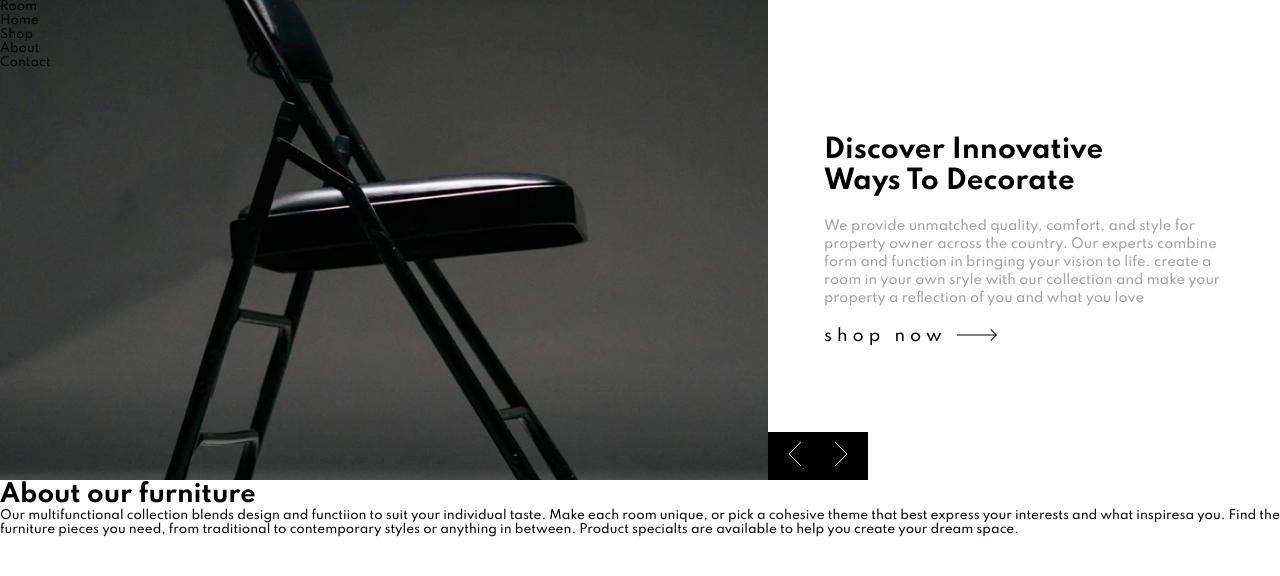
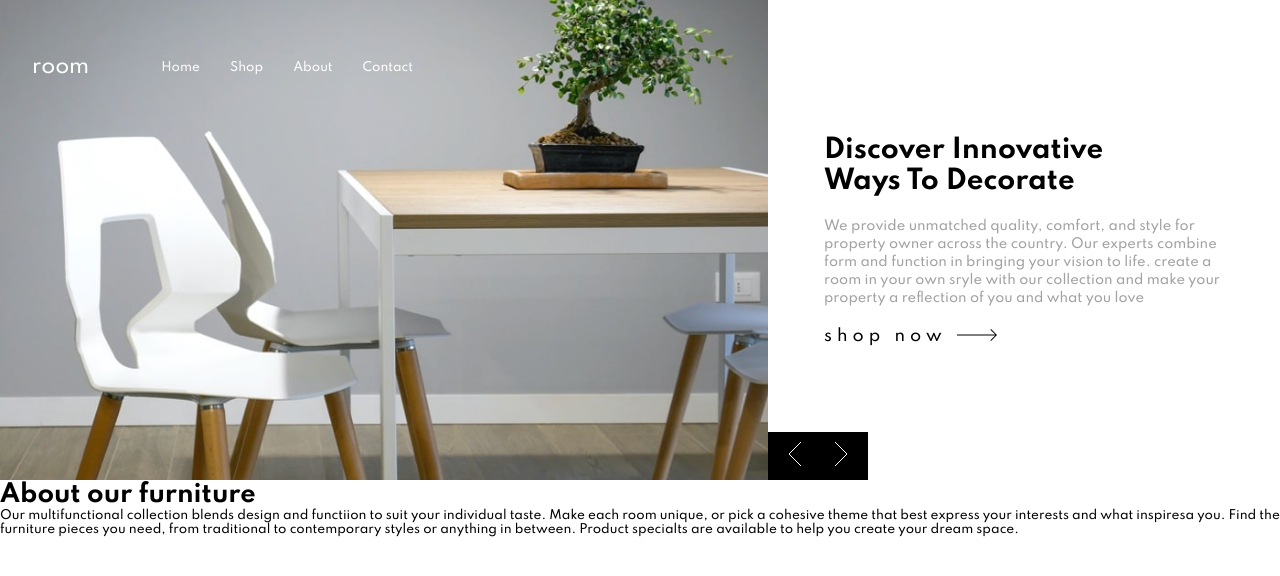
Before and after one commit to daudi13/room-homepage-master, a plain HTML site: page index.html in a window 1280 px wide. Drawn offline with Linux system fonts and the light colour scheme.

Commit message:
commit nav

```diff
--- a/index.html
+++ b/index.html
@@ -20,16 +20,17 @@
   <div class="container">
   <div class="top-container">
     <div class="top-container-a">
-      <div class="slider-item one"></div>
+      <div class="slider-item one active"></div>
       <div class="slider-item two"></div>
-      <div class="slider-item three active"></div>
+      <div class="slider-item three"></div>
       <div class="nav">
         <div class="logo">Room</div>
         <nav>
-          <ul><li><a href="#">Home</a></li></ul>
-          <ul><li><a href="#">Shop</a></li></ul>
-          <ul><li><a href="#">About</a></li></ul>
-          <ul><li><a href="#">Contact</a></li></ul>
+          <ul><li><a href="#">Home</a></li>
+          <li><a href="#">Shop</a></li>
+          <li><a href="#">About</a></li>
+          <li><a href="#">Contact</a></li>
+          </ul>
         </nav>
       </div>
     </div>
--- a/sass/_container.scss
+++ b/sass/_container.scss
@@ -40,6 +40,35 @@
 
             .slider-item.active{
                 display: block;
+            }
+
+            .nav{
+                width: 100%;
+                display: flex;
+                padding: 3.5rem 2rem;
+                align-items: center;
+
+                .logo {
+                    color: #fff;
+                    font-size: 20px;
+                    text-transform: lowercase;
+                    margin-right: 4.5rem;
+                }
+
+                nav {
+                    ul {
+                        display: flex;
+
+                        li {
+                            list-style: none;
+
+                            a {
+                                color: #fff;
+                                margin-right: 30px;
+                            }
+                        }
+                    }
+                }
             }
         }
 
```
Also changed, not shown: dist/css/main.css, 1 other file.
